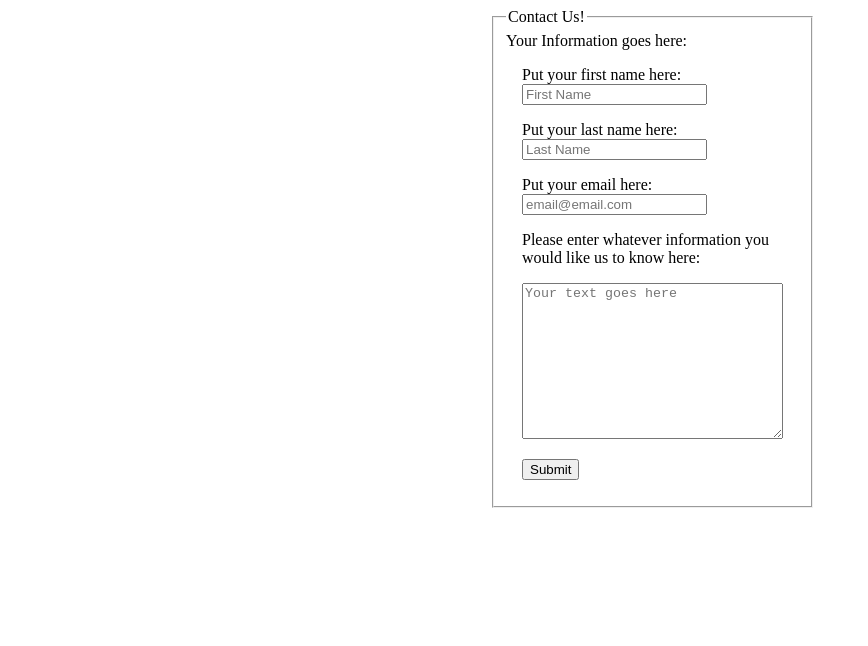
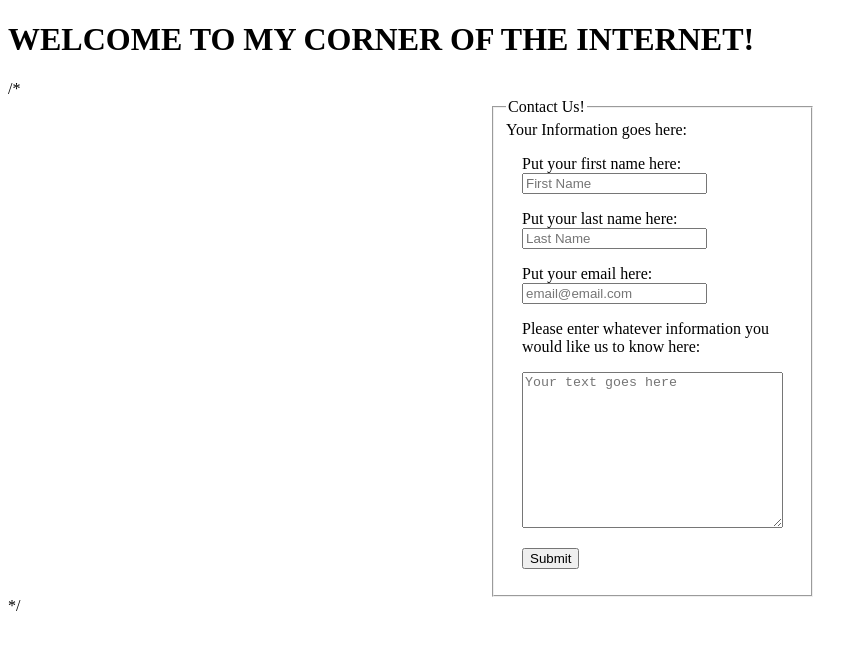
Before and after one commit to dpsoccerdude101/Oleg-Savka-Personal-Site, a plain HTML site: page index.html in a window 1280 px wide. Shown: the whole page, without its empty margins (0-868 px from the left). Drawn offline with Linux system fonts and the light colour scheme.

Commit message:
Update index.html

```diff
--- a/index.html
+++ b/index.html
@@ -13,7 +13,8 @@
     </style>
 </head>
 <body>
-    <form action="user-info" id="form">
+    <h1>WELCOME TO MY CORNER OF THE INTERNET!</H1>
+    /*<form action="user-info" id="form">
         <fieldset>
             <legend>Contact Us!</legend>
             <label for="">Your Information goes here:<br></label>
@@ -45,6 +46,6 @@
                 <input type="submit">
             </div>
         </fieldset>
-    </form>
+    </form>*/
 </body>
 </html>
```
